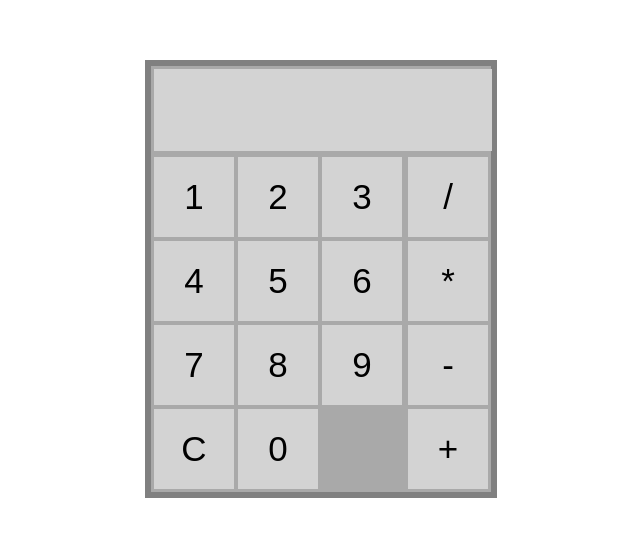
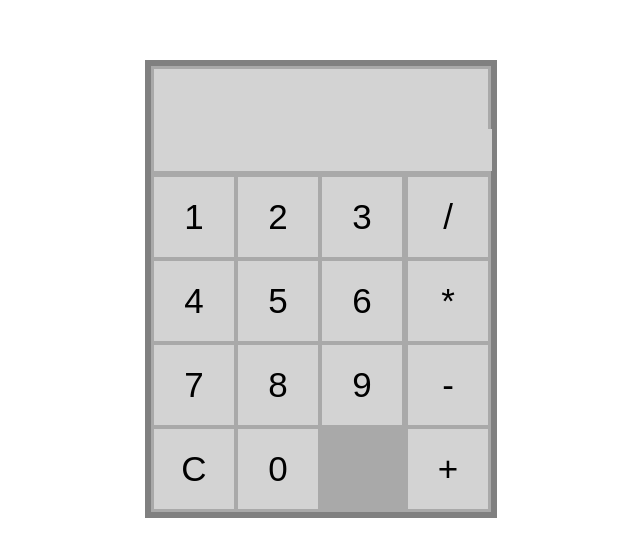
Before and after one commit to ViniPessoa8/calculator, a plain HTML site: page src/index.html in a window 1280 px wide. Shown: the part 140-696 px from the top of the page, without its empty margins (319-959 px from the left). Drawn offline with Linux system fonts and the light colour scheme.

Commit message:
feat: second input box

```diff
--- a/src/index.html
+++ b/src/index.html
@@ -7,8 +7,13 @@
 </head>
 <body>
     <div class='calculator'>
-        <div class='output'>
-            <input type='text' class='txtOutput' id='txtOutput'>
+        <div class='outputScreen'>
+            <div class='output'>
+                <input type='text' class='txtOutput' id='txtOutput'>
+            </div>
+            <div class='result'>
+                <input type='text' class='txtResult' id='txtResult'>
+            </div>
         </div>
         <div class='keyboard'>
             <table class="numpad keyboard_style">
--- a/src/style.css
+++ b/src/style.css
@@ -41,18 +41,35 @@ body {
     padding: 0;
 }
 
+.outputScreen {
+    border: 3px  solid darkgray;
+}
+
 .output {
-    border: 3px  solid darkgray;
-
+    height: 60px;
+    background-color: lightgray;
+    display: flex;
+    align-items: flex-end;
 }
 
 .txtOutput {
     margin: 0;
-    height: 80px;
+    height: 40px;
     width: 100%;
     background-color: lightgray;
     border: 0;
     font-size: 40px;
+    margin: 0;
+}
+
+.txtResult {
+    margin: 0;
+    height: 40px;
+    width: 100%;
+    background-color: lightgray;
+    color: grey;
+    border: 0;
+    font-size: 25px;
 }
 
 .numpad {
```
